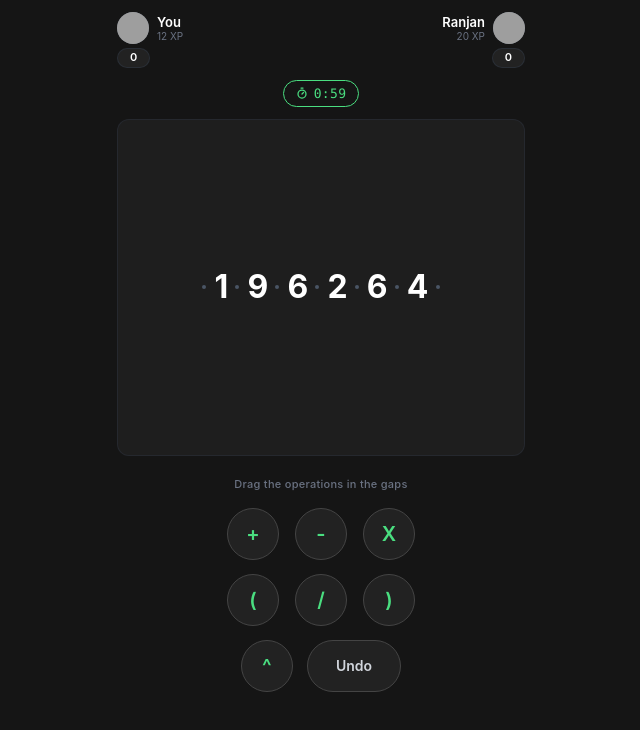
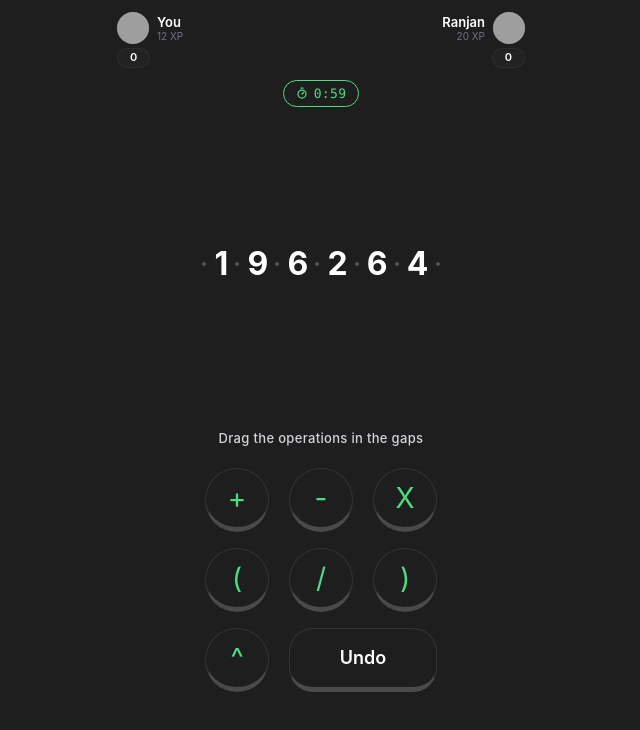
Before and after one commit to somnath-07/Hectoclash-Matiks, a React (Vite) app: page / in a window 1280 px wide. Shown: the top 730 px of the page, without its empty margins (319-959 px from the left). Built offline with nearby package versions, Linux system fonts and the light colour scheme; grey boxes are pictures that could not be loaded.

Commit message:
style: remove card background, update operator button styles to 3D inset look, update main bg color

```diff
--- a/src/components/GameBoard.jsx
+++ b/src/components/GameBoard.jsx
@@ -60,8 +60,8 @@ export default function GameBoard({ digits, gaps, onRemoveOperator }) {
 
   return (
     <div className="w-full flex-1 flex flex-col mt-3 min-h-0">
-      {/* Solid card container — flex-1 fills available space */}
-      <div className="w-full flex-1 rounded-xl border border-gray-700/30 bg-[#1E1E1E] overflow-hidden flex flex-col items-center justify-center">
+      {/* Transparent card container — flex-1 fills available space */}
+      <div className="w-full flex-1 overflow-hidden flex flex-col items-center justify-center">
         {/* Digits row */}
         <div className="flex items-center justify-center w-full px-3">
           {renderBoard()}
--- a/src/components/OperatorDock.jsx
+++ b/src/components/OperatorDock.jsx
@@ -19,11 +19,11 @@ export function DraggableOperator({ type, id, isOverlay = false }) {
       {...listeners}
       {...attributes}
       className={cn(
-        "w-[52px] h-[52px] rounded-full border flex items-center justify-center font-semibold text-xl touch-none select-none transition-all duration-150",
-        "bg-[#222] border-[#444] text-[var(--color-hectoc-green)]",
+        "w-[64px] h-[64px] rounded-full flex items-center justify-center font-normal text-[28px] touch-none select-none transition-all duration-150",
+        "bg-transparent border border-[#333] border-b-[5px] border-b-[#4a4a4a] text-[var(--color-hectoc-green)]",
         isOverlay
-          ? "opacity-90 scale-110 cursor-grabbing shadow-xl shadow-[var(--color-hectoc-green)]/10 border-[var(--color-hectoc-green)]/40"
-          : "cursor-grab active:cursor-grabbing active:scale-95"
+          ? "opacity-90 scale-110 cursor-grabbing shadow-xl shadow-[var(--color-hectoc-green)]/10"
+          : "cursor-grab active:cursor-grabbing active:scale-95 active:border-b-[1px] active:translate-y-[4px]"
       )}
     >
       {type}
@@ -36,34 +36,34 @@ export default function OperatorDock({ onUndo }) {
   const row2 = ['(', '/', ')'];
 
   return (
-    <div className="w-full flex flex-col items-center pt-5 pb-2 gap-4 z-20 shrink-0">
+    <div className="w-full flex flex-col items-center pt-5 pb-2 gap-5 z-20 shrink-0">
       {/* Instruction */}
-      <div className="text-[11px] text-gray-500 font-medium tracking-wide">
-        Drag the  operations in the gaps
+      <div className="text-[13px] text-gray-300 font-medium tracking-wide">
+        Drag the operations in the gaps
       </div>
 
       {/* Operator grid */}
-      <div className="flex flex-col items-center gap-3.5">
+      <div className="flex flex-col items-center gap-4">
         {/* Row 1: + - X */}
-        <div className="flex items-center gap-4">
+        <div className="flex items-center gap-5">
           {row1.map(op => (
             <DraggableOperator key={op} type={op} />
           ))}
         </div>
 
         {/* Row 2: ( / ) */}
-        <div className="flex items-center gap-4">
+        <div className="flex items-center gap-5">
           {row2.map(op => (
             <DraggableOperator key={op} type={op} />
           ))}
         </div>
 
         {/* Row 3: ^ + Undo */}
-        <div className="flex items-center gap-3.5">
+        <div className="flex items-center gap-5">
           <DraggableOperator type="^" />
           <button
             onClick={onUndo}
-            className="px-7 h-[52px] rounded-full bg-[#222] border border-[#444] flex items-center justify-center text-gray-300 font-semibold text-sm active:scale-95 transition-all duration-150 cursor-pointer select-none touch-manipulation"
+            className="w-[148px] h-[64px] rounded-[24px] bg-transparent border border-[#333] border-b-[5px] border-b-[#4a4a4a] flex items-center justify-center text-white font-semibold text-lg active:scale-95 active:border-b-[1px] active:translate-y-[4px] transition-all duration-150 cursor-pointer select-none touch-manipulation"
           >
             Undo
           </button>
--- a/src/index.css
+++ b/src/index.css
@@ -1,13 +1,13 @@
 @import "tailwindcss";
 
 @theme {
-  --color-hectoc-bg: #151515;
+  --color-hectoc-bg: #1E1E1E;
   --color-hectoc-grid: #1e1e1e;
   --color-hectoc-green: #4ade80;
   --color-hectoc-operator: #1e293b;
   --color-hectoc-operator-text: #4ade80;
   --color-hectoc-gap-border: #333333;
-  --color-hectoc-card: #1a1a1a;
+  --color-hectoc-card: #1E1E1E;
   --font-family-hectoc: 'Inter', system-ui, sans-serif;
 }
 
```
